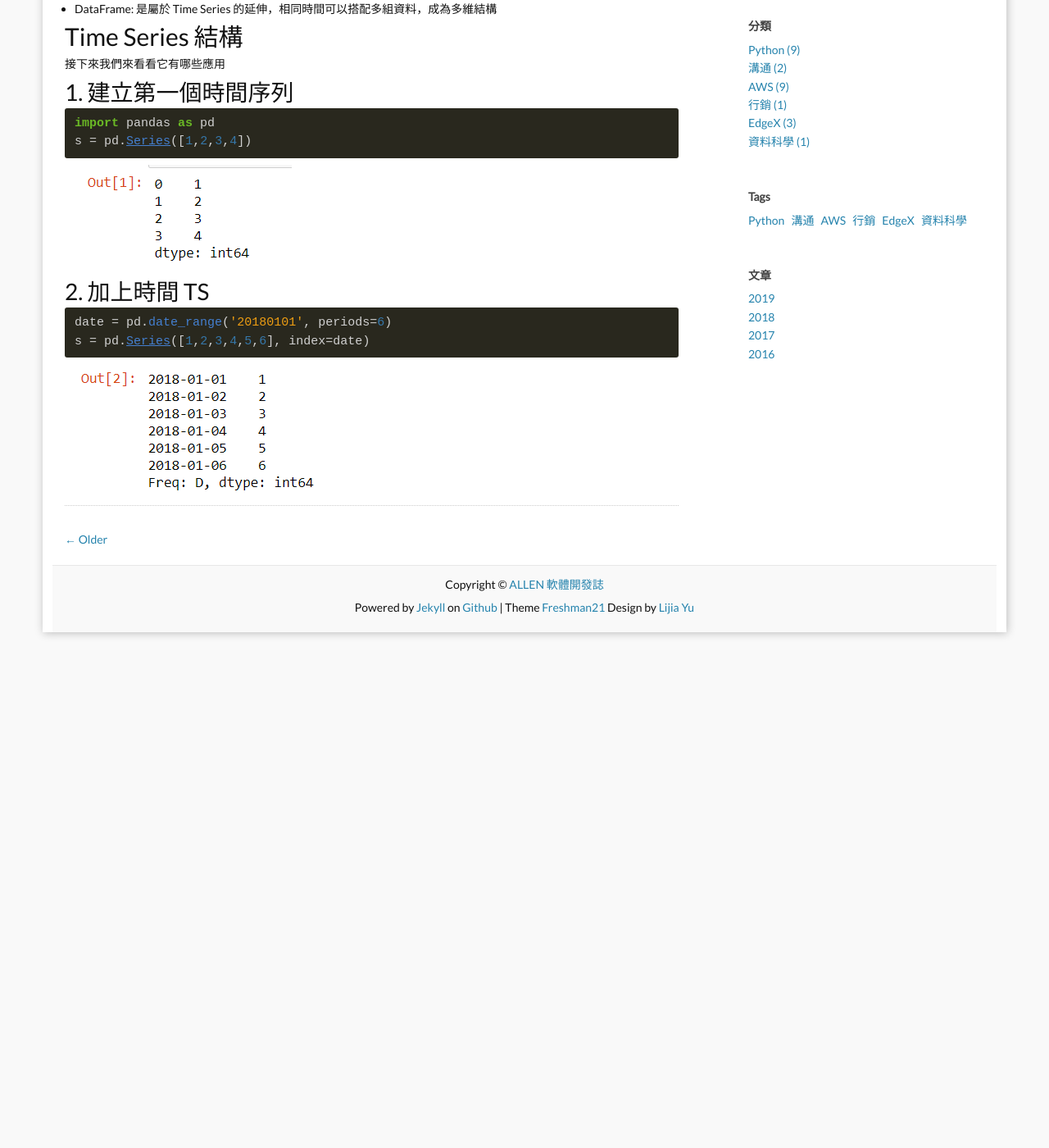
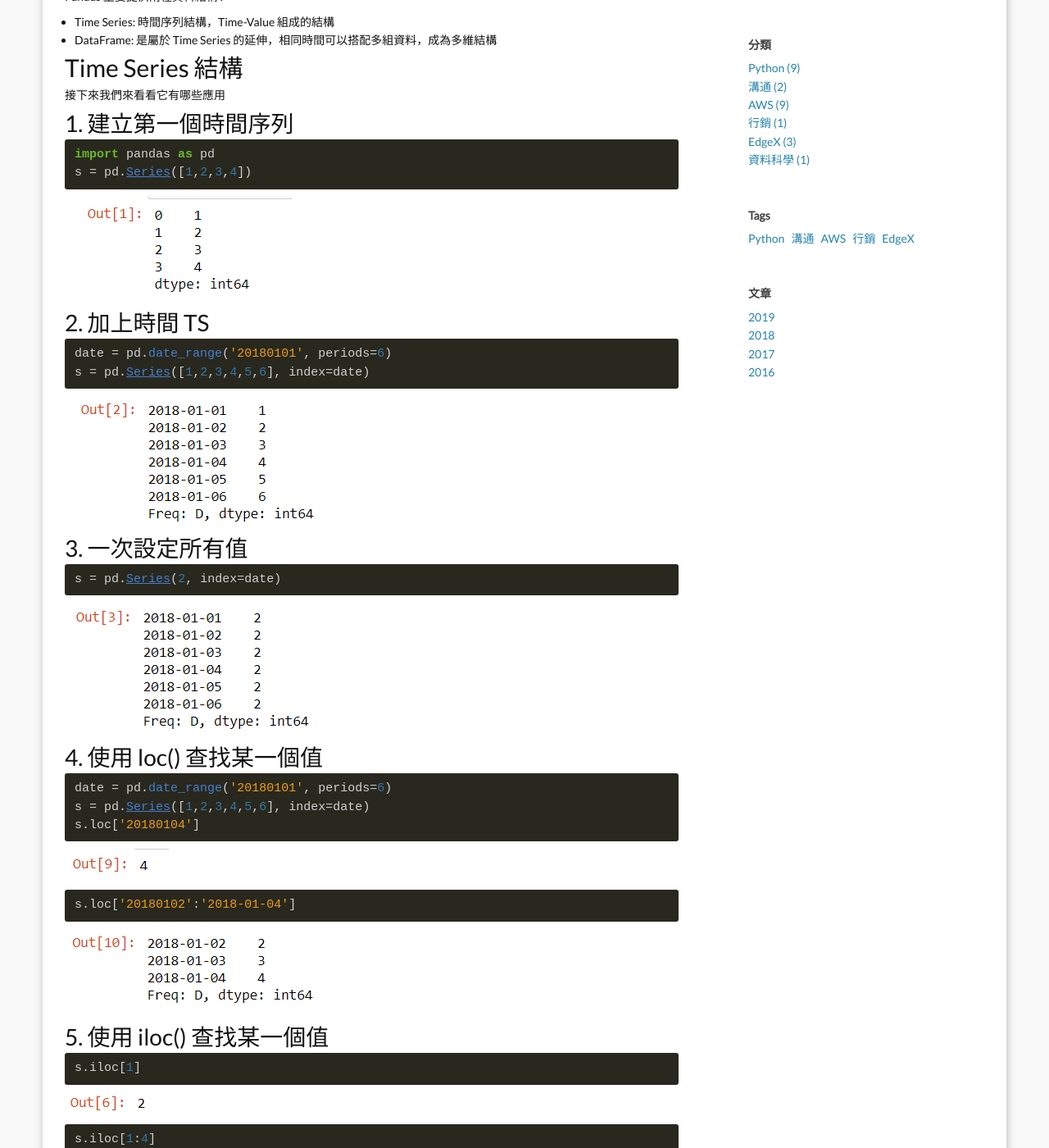
Before and after one commit to allenchien-tw/allenchien-tw.github.io, a Jekyll site: the page built from _posts/2019-06-27-datasciense-pandas.md, in a window 1280 px wide and 1400 px high, scrolled down 735 px. Shown: the whole window at 82% size. Built offline with Jekyll 4.4.1, drawn with Linux system fonts in a browser that asks for light colours; comment, search, counter and statistics services are not loaded; before the commit the page ends 1536 px from its top, so only the background shows below that; some of the changed text lies outside the part shown.

Commit message:
updae: update pandas

````diff
--- a/_posts/2019-06-27-datasciense-pandas.md
+++ b/_posts/2019-06-27-datasciense-pandas.md
@@ -1,13 +1,13 @@
 ---
 published: true
-title: (資料科學-01) --- 學習 Pandas Time Series
+title: (資料科學-01) --- 學習 Pandas 使用 Time Series 結構
 layout: post
 author: Allen
 category: 資料科學
 type: Blog
 image: /images/blog/20190627/20190627-000.png
 tags:
-  - 資料科學
+  - Python
 comments: true
 ---
 
@@ -35,3 +35,33 @@ date = pd.date_range('20180101', periods=6)
 s = pd.Series([1,2,3,4,5,6], index=date)
 ```
 ![book](/images/blog/20190627/20190627-002.png)
+
+## 3. 一次設定所有值
+```python
+s = pd.Series(2, index=date)
+```
+![book](/images/blog/20190627/20190627-003.png)
+
+## 4. 使用 loc() 查找某一個值
+```python
+date = pd.date_range('20180101', periods=6)
+s = pd.Series([1,2,3,4,5,6], index=date)
+s.loc['20180104']
+```
+![book](/images/blog/20190627/20190627-004.png)
+
+```python
+s.loc['20180102':'2018-01-04']
+```
+![book](/images/blog/20190627/20190627-005.png)
+
+## 5. 使用 iloc() 查找某一個值
+```python
+s.iloc[1]
+```
+![book](/images/blog/20190627/20190627-006.png)
+
+```python
+s.iloc[1:4]
+```
+![book](/images/blog/20190627/20190627-007.png)
````
Also changed, not shown: images/blog/20190627/20190627-003.png (added), images/blog/20190627/20190627-004.png (added), images/blog/20190627/20190627-005.png (added), images/blog/20190627/20190627-006.png (added), images/blog/20190627/20190627-007.png (added).
